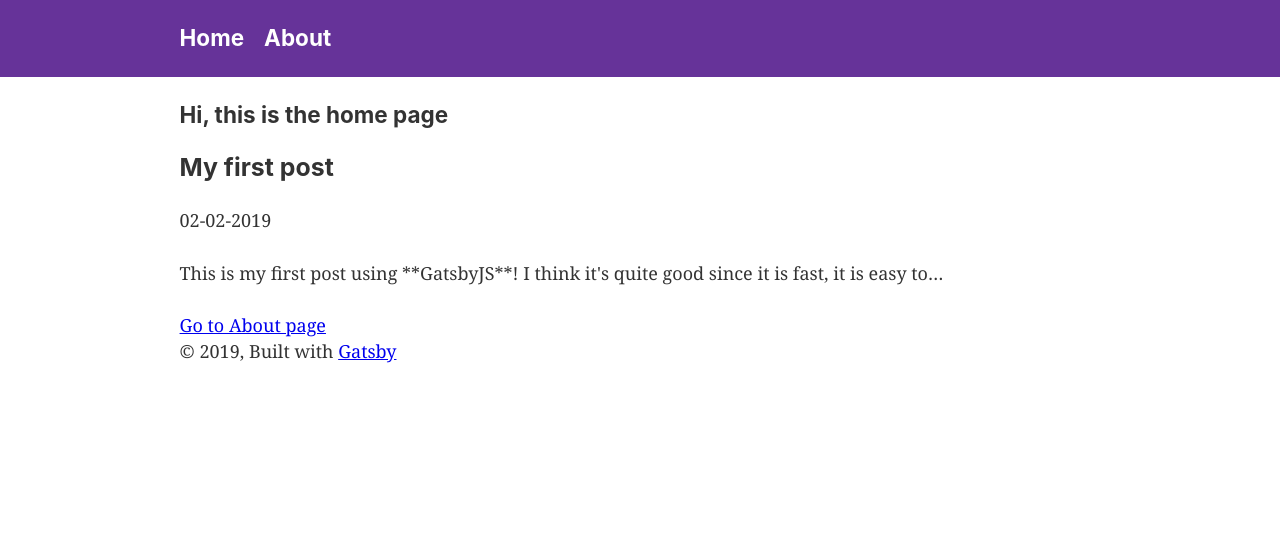
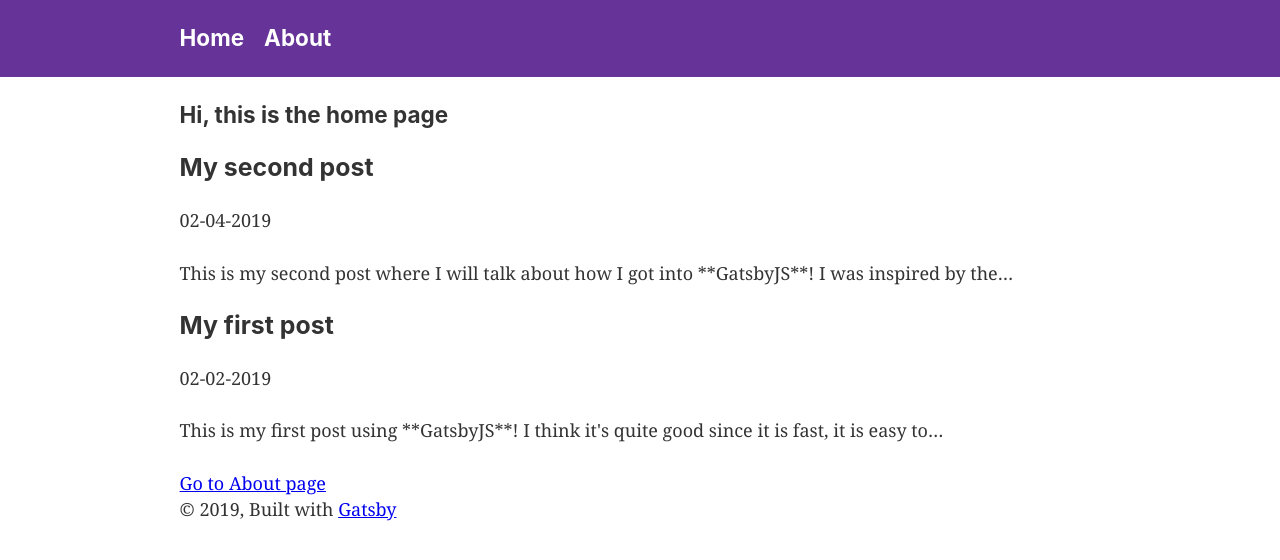
Before and after one commit to lyubchev/personal-blog, a Gatsby site: page / in a window 1280 px wide. Built offline with nearby package versions, Linux system fonts and the light colour scheme; Gatsby itself is replaced by a stand-in of ours.

Commit message:
Sort blog posts by date

```diff
--- /dev/null
+++ b/content/posts/post-two/index.md
@@ -0,0 +1,10 @@
+---
+path: '/post-one'
+date: '02-04-2019'
+title: 'My second post'
+tags: ['gatsby', 'other']
+---
+
+    This is my second post where I will talk about how I got into **GatsbyJS**!
+
+I was inspired by the fact how easy it actually is to get a statically generated react app up and ready to run in less than 15-20 minutes. This is what brought me to **GatsbyJs**.
--- a/src/pages/index.js
+++ b/src/pages/index.js
@@ -26,7 +26,7 @@ const HomePage = ({ data }) => {
 
 export const query = graphql`
   query {
-    allMarkdownRemark {
+    allMarkdownRemark(sort: { order: DESC, fields: [frontmatter___date] }) {
       edges {
         node {
           id
```
